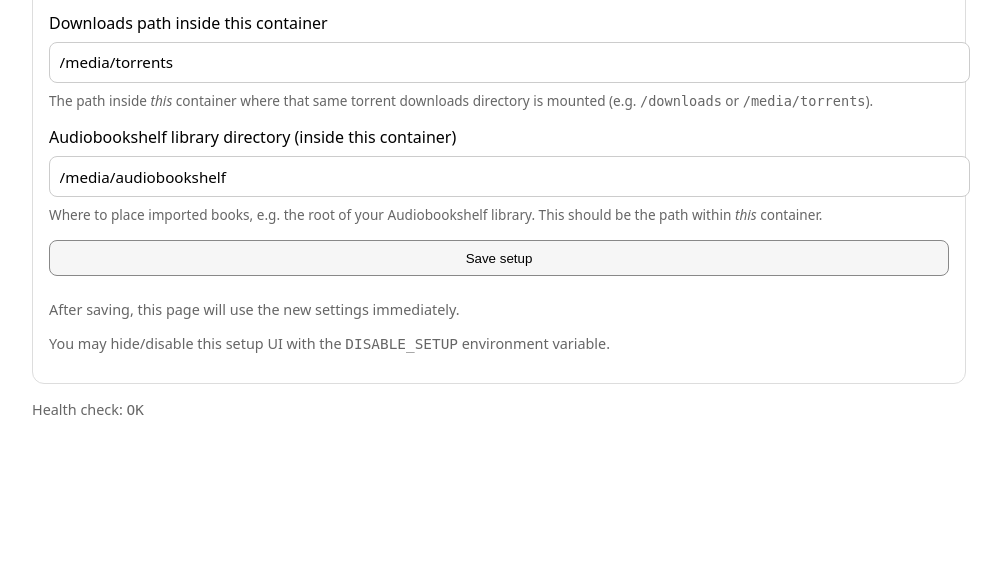
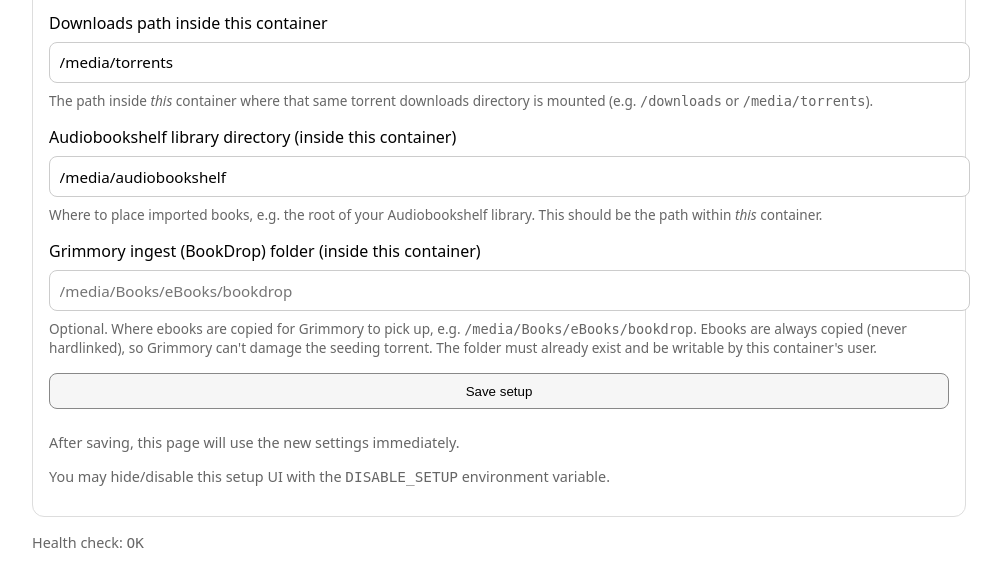
Before and after one commit to raygan/mam-audiofinder, a FastAPI app: page / in a window 1280 px wide. Shown: the part 712-1296 px from the top of the page, without its empty margins (0-1001 px from the left). Before the commit the page ends 1127 px from the top, so only its background shows below. Run offline with FastAPI, Linux system fonts and the light colour scheme.

Commit message:
Wire up ebook import to Grimmory
EBOOK_INGEST_DIR (Setup page or env): saving it in Setup does a real write
test and refuses an unusable folder; startup logs a warning if it's broken;
/health gains an ebook_ingest field (cheap check, no writes) and the main
page shows any problem.

GET /import/ebook-choices lists a torrent's ebook files grouped by book with
the preferred format ticked. /import routes ebook rows to the copy-only
Grimmory importer with the chosen files, then applies the ebook post-import
category. The History Import panel for ebooks shows the torrent (row's own
preselected) and format checkboxes; audiobook import also preselects the
row's torrent.

Co-Authored-By: Claude Opus 5.5 <noreply@anthropic.com>

```diff
--- a/app/config.py
+++ b/app/config.py
@@ -121,6 +121,8 @@ class Settings:
         self.QB_PATH_MAP = build_qb_path_map(raw_pm_cfg, raw_pm_env, self.DL_DIR, self.QB_INNER_DL_PREFIX)
 
         # Ebooks (Grimmory). Always copied; there is deliberately no import-mode setting.
+        # In-container path of Grimmory's ingest (BookDrop) folder.
+        self.EBOOK_INGEST_DIR = (pick("EBOOK_INGEST_DIR") or "").rstrip("/")
         self.EBOOK_EXTENSIONS = importer.parse_ext_list(
             pick("EBOOK_EXTENSIONS"), importer.DEFAULT_EBOOK_EXTENSIONS)
         # Only decides which format is pre-selected; the user picks at import.
--- a/app/main.py
+++ b/app/main.py
@@ -31,6 +31,7 @@ def setup_context(request: Request) -> dict:
         "qb_url": settings.QB_URL,
         "qb_user": settings.QB_USER,
         "lib_dir": settings.LIB_DIR,
+        "ebook_ingest_dir": settings.EBOOK_INGEST_DIR,
         "qb_prefix": qb_prefix,
         "app_prefix": app_prefix,
     }
@@ -41,6 +42,7 @@ class SetupPayload(BaseModel):
     qb_user: str | None = None
     qb_pass: str | None = None
     lib_dir: str | None = None
+    ebook_ingest_dir: str | None = None
     qb_prefix: str | None = None
     app_prefix: str | None = None
 
@@ -51,6 +53,12 @@ UPSTREAM_FAILED = qb.UPSTREAM_FAILED
 async def lifespan(_app):
     # uvicorn attaches its log handlers after import; cover those too.
     mam.install_log_redaction()
+    if settings.EBOOK_INGEST_DIR:
+        problem = importer.ingest_dir_problem(settings.EBOOK_INGEST_DIR, write_test=True)
+        if problem:
+            log.warning("Ebook import disabled: %s", problem)
+        else:
+            log.info("Ebook ingest folder OK: %s", settings.EBOOK_INGEST_DIR)
     yield
 
 app = FastAPI(title="MAM Book Finder", version=mam.APP_VERSION, lifespan=lifespan)
@@ -90,7 +98,12 @@ async def mam_error_handler(request: Request, exc: mam.MamError):
 
 @app.get("/health")
 async def health():
-    return {"ok": True}
+    # "ok" stays a plain liveness flag; ebook_ingest reports the Grimmory folder.
+    if not settings.EBOOK_INGEST_DIR:
+        ingest = "not configured"
+    else:
+        ingest = importer.ingest_dir_problem(settings.EBOOK_INGEST_DIR) or "ok"
+    return {"ok": True, "ebook_ingest": ingest}
 
 @app.get("/", response_class=HTMLResponse)
 async def home(request: Request):
@@ -123,6 +136,12 @@ async def api_setup(body: SetupPayload):
         cfg["QB_PASS"] = body.qb_pass
     if body.lib_dir and body.lib_dir.strip():
         cfg["LIB_DIR"] = body.lib_dir.strip()
+    if body.ebook_ingest_dir and body.ebook_ingest_dir.strip():
+        ingest = body.ebook_ingest_dir.strip().rstrip("/") or "/"
+        problem = importer.ingest_dir_problem(ingest, write_test=True)
+        if problem:
+            raise HTTPException(status_code=400, detail=problem)
+        cfg["EBOOK_INGEST_DIR"] = ingest
 
     if body.qb_prefix and body.qb_prefix.strip() and body.app_prefix and body.app_prefix.strip():
         qb_prefix = body.qb_prefix.strip().rstrip("/") or "/"
@@ -215,28 +234,56 @@ async def qb_torrents(media: str = "audiobook"):
 
 # ---------------------------- Perform Import ----------------------------
 class ImportBody(BaseModel):
-    author: str
-    title: str
     hash: str
     history_id: int | None = None
+    # audiobooks
+    author: str | None = None
+    title: str | None = None
+    # ebooks: relative paths from /import/ebook-choices
+    files: list[str] | None = None
+
+async def _content_root(h: str) -> Path:
+    return Path(importer.map_qb_path(await qb.content_path(h), settings.QB_PATH_MAP))
+
+@app.get("/import/ebook-choices")
+async def ebook_choices(hash: str):
+    """Ebook files in a completed torrent, grouped by book, preferred format pre-selected."""
+    src_root = await _content_root(hash)
+    books = await run_in_threadpool(
+        importer.ebook_choices, src_root, settings.EBOOK_EXTENSIONS, settings.EBOOK_FORMAT_PREFERENCE)
+    return {"books": books}
 
 @app.post("/import")
 async def do_import(body: ImportBody):
     h = body.hash
     # The History row decides the importer, not the browser.
     media_type = db.history_media_type(body.history_id, h)
+
     if media_type == "ebook":
-        # Grimmory import arrives in a later 0.8 step; never send an ebook to the ABS library.
-        raise HTTPException(status_code=400, detail="Ebook import isn't available yet")
-    src_root = Path(importer.map_qb_path(await qb.content_path(h), settings.QB_PATH_MAP))
-
-    # Destination: /library/Author/Title[/...]; file copying runs off the event loop.
-    dest_dir = await run_in_threadpool(
-        importer.import_audiobook, src_root, body.author, body.title, settings.LIB_DIR, settings.IMPORT_MODE)
+        problem = importer.ingest_dir_problem(settings.EBOOK_INGEST_DIR)
+        if problem:
+            raise HTTPException(status_code=400, detail=problem)
+        if not body.files:
+            raise HTTPException(status_code=400, detail="Choose at least one file to import")
+        src_root = await _content_root(h)
+        # Copy only (never link/move); flat into Grimmory's ingest folder.
+        copied = await run_in_threadpool(
+            importer.import_ebooks, src_root, body.files, settings.EBOOK_INGEST_DIR, settings.EBOOK_EXTENSIONS)
+        dest = settings.EBOOK_INGEST_DIR
+        result = {"files": [p.name for p in copied]}
+    else:
+        author, title = (body.author or "").strip(), (body.title or "").strip()
+        if not author or not title:
+            raise HTTPException(status_code=400, detail="Author and title are required")
+        src_root = await _content_root(h)
+        # Destination: /library/Author/Title[/...]; file copying runs off the event loop.
+        dest = await run_in_threadpool(
+            importer.import_audiobook, src_root, author, title, settings.LIB_DIR, settings.IMPORT_MODE)
+        result = {}
 
     # post-import: clear or change category so it disappears from our list
     if h and settings.QB_URL:
         await qb.set_category_best_effort(h, settings.postimport_category(media_type))
 
     db.mark_imported(body.history_id, h)
-    return {"ok": True, "dest": str(dest_dir)}
+    return {"ok": True, "dest": str(dest), **result}
--- a/app/static/app.js
+++ b/app/static/app.js
@@ -35,6 +35,11 @@ function mediaBadge(type) {
     const r = await fetch('/health');
     const j = await r.json();
     document.getElementById('health').textContent = j.ok ? 'OK' : 'Not OK';
+    const warn = document.getElementById('ingestWarn');
+    if (warn && j.ebook_ingest && j.ebook_ingest !== 'ok' && j.ebook_ingest !== 'not configured') {
+      warn.textContent = `Ebook import unavailable: ${j.ebook_ingest}`;
+      warn.style.display = '';
+    }
   } catch {
     document.getElementById('health').textContent = 'Error';
   }
@@ -210,6 +215,124 @@ function makeResultRow(it) {
   return tr;
 }
 
+// ---------- Ebook import (Grimmory) ----------
+// One torrent can hold several formats of a book; the user ticks what to copy
+// (preferred format pre-ticked). Files are always copied, never linked.
+async function openEbookImport(expTd, h, tr) {
+  expTd.innerHTML = `
+    <div class="import-form" style="padding:8px;border:1px solid #ddd;border-radius:8px;margin:6px 0;">
+      <div style="display:flex;gap:8px;flex-wrap:wrap;align-items:center;">
+        <span>Import to Grimmory from:</span>
+        <select class="imp-torrent" style="min-width:280px;max-width:100%;">
+          <option disabled selected>Loading torrents…</option>
+        </select>
+      </div>
+      <div class="imp-files" style="margin-top:8px;"></div>
+      <button class="imp-go" style="margin-top:8px;" disabled>Copy to Grimmory</button>
+      <div class="imp-status" style="margin-top:6px;color:#666;"></div>
+    </div>
+  `;
+  const sel   = expTd.querySelector('.imp-torrent');
+  const box   = expTd.querySelector('.imp-files');
+  const goBtn = expTd.querySelector('.imp-go');
+  const st    = expTd.querySelector('.imp-status');
+
+  const errorOf = async (r) => {
+    let msg = `HTTP ${r.status}`;
+    try { const j = await r.json(); if (j?.detail) msg += ` — ${j.detail}`; } catch {}
+    return msg;
+  };
+
+  const loadChoices = async () => {
+    box.textContent = 'Loading files…';
+    goBtn.disabled = true;
+    try {
+      const r = await fetch(`/import/ebook-choices?hash=${encodeURIComponent(sel.value)}`);
+      if (!r.ok) throw new Error(await errorOf(r));
+      const books = (await r.json()).books || [];
+      box.innerHTML = '';
+      if (!books.length) { box.textContent = 'No ebook files in this torrent.'; return; }
+      books.forEach((b) => {
+        const div = document.createElement('div');
+        div.style.margin = '4px 0';
+        const name = document.createElement('div');
+        name.textContent = b.book;
+        name.style.fontWeight = '600';
+        div.appendChild(name);
+        b.files.forEach((f) => {
+          const label = document.createElement('label');
+          label.style.display = 'block';
+          label.style.marginLeft = '1rem';
+          const cb = document.createElement('input');
+          cb.type = 'checkbox';
+          cb.value = f.path;
+          cb.checked = !!f.selected;
+          cb.addEventListener('change', () => { goBtn.disabled = !box.querySelector('input:checked'); });
+          label.appendChild(cb);
+          label.append(` ${f.format.toUpperCase()} · ${formatSize(f.size)}`);
+          label.title = f.path;
+          div.appendChild(label);
+        });
+        box.appendChild(div);
+      });
+      goBtn.disabled = !box.querySelector('input:checked');
+    } catch (e) {
+      console.error(e);
+      box.textContent = `Failed to list files: ${e.message}`;
+    }
+  };
+
+  try {
+    const r = await fetch('/qb/torrents?media=ebook');
+    if (!r.ok) throw new Error(await errorOf(r));
+    const items = (await r.json()).items || [];
+    sel.innerHTML = '';
+    items.forEach((t) => {
+      const opt = document.createElement('option');
+      opt.value = t.hash;
+      opt.textContent = t.name;
+      if (h.qb_hash && t.hash === h.qb_hash) opt.selected = true;
+      sel.appendChild(opt);
+    });
+    if (!items.length) {
+      sel.innerHTML = '<option disabled selected>No completed ebook torrents</option>';
+      return;
+    }
+    sel.addEventListener('change', loadChoices);
+    await loadChoices();
+  } catch (e) {
+    console.error(e);
+    sel.innerHTML = '<option disabled selected>Failed to load torrents</option>';
+    st.textContent = e.message;
+    return;
+  }
+
+  goBtn.addEventListener('click', async (ev) => {
+    ev.preventDefault();
+    const files = [...box.querySelectorAll('input:checked')].map(cb => cb.value);
+    if (!files.length) return;
+    goBtn.disabled = true;
+    st.textContent = 'Copying…';
+    try {
+      const r = await fetch('/import', {
+        method: 'POST',
+        headers: { 'Content-Type': 'application/json' },
+        body: JSON.stringify({ hash: sel.value, history_id: h.id, files })
+      });
+      if (!r.ok) throw new Error(await errorOf(r));
+      const jr = await r.json();
+      st.textContent = `Copied to Grimmory: ${(jr.files || []).join(', ')}`;
+      goBtn.textContent = 'Imported';
+      const statusTd = tr.children[5];
+      if (statusTd) statusTd.textContent = 'imported';
+    } catch (e) {
+      console.error(e);
+      st.textContent = `Failed: ${e.message}`;
+      goBtn.disabled = false;
+    }
+  });
+}
+
 // ---------- Helpers ----------
 function escapeHtml(s) {
   return (s || '').toString()
@@ -261,11 +384,6 @@ async function loadHistory() {
       const importBtn = document.createElement('button');
       importBtn.textContent = 'Import';
       const isEbook = h.media_type === 'ebook';
-      if (isEbook) {
-        // Grimmory import arrives in a later 0.8 step.
-        importBtn.disabled = true;
-        importBtn.title = 'Ebook import to Grimmory is coming soon';
-      }
       const rmBtn = document.createElement('button');
       rmBtn.textContent = 'Remove';
       rmBtn.addEventListener('click', async () => {
@@ -318,6 +436,10 @@ importBtn.addEventListener('click', async () => {
     return;
   }
   exp.style.display = '';
+  if (isEbook) {
+    await openEbookImport(expTd, h, tr);
+    return;
+  }
   expTd.innerHTML = `
     <div class="import-form" style="padding:8px;border:1px solid #ddd;border-radius:8px;margin:6px 0;">
       <div style="display:flex;gap:8px;flex-wrap:wrap;align-items:center;">
@@ -352,6 +474,7 @@ importBtn.addEventListener('click', async () => {
       const opt = document.createElement('option');
       opt.value = t.hash;
       opt.textContent = `${t.name}  —  ${t.single_file ? 'single-file' : (t.root || t.name)}`;
+      if (h.qb_hash && t.hash === h.qb_hash) opt.selected = true;
       sel.appendChild(opt);
     });
     if (!sel.children.length) {
--- a/app/static/setup.js
+++ b/app/static/setup.js
@@ -29,6 +29,7 @@ document.addEventListener('DOMContentLoaded', () => {
       qb_prefix: document.getElementById('qb_prefix')?.value.trim() || '',
       app_prefix: document.getElementById('app_prefix')?.value.trim() || '',
       lib_dir: document.getElementById('lib_dir')?.value.trim() || '',
+      ebook_ingest_dir: document.getElementById('ebook_ingest_dir')?.value.trim() || '',
     };
 
     statusEl.textContent = 'Saving…';
--- a/app/templates/index.html
+++ b/app/templates/index.html
@@ -99,6 +99,7 @@
     </div>
 
     <p class="muted">Health check: <code id="health">…</code></p>
+    <p id="ingestWarn" style="display:none;color:#a33;"></p>
   </div>
   <div style="margin-left:auto">
     <button id="showHistoryBtn" title="Show download history">History & Import</button>
--- a/app/templates/setup.html
+++ b/app/templates/setup.html
@@ -82,6 +82,12 @@
       </div>
 
       <div class="row">
+        <label for="ebook_ingest_dir">Grimmory ingest (BookDrop) folder (inside this container)</label>
+        <input id="ebook_ingest_dir" name="ebook_ingest_dir" type="text" value="{{ ebook_ingest_dir }}" placeholder="/media/Books/eBooks/bookdrop" />
+        <small>Optional. Where ebooks are copied for Grimmory to pick up, e.g. <code>/media/Books/eBooks/bookdrop</code>. Ebooks are always copied (never hardlinked), so Grimmory can't damage the seeding torrent. The folder must already exist and be writable by this container's user.</small>
+      </div>
+
+      <div class="row">
         <button type="submit">Save setup</button>
         <span id="setupStatus" class="muted"></span>
       </div>
```
Also changed, not shown: app/importer.py (+30 -2 lines), tests/conftest.py (+12 -0 lines), tests/test_ebook_routes.py (added, +148 -0 lines), tests/test_import.py (+0 -12 lines), tests/test_media_types.py (+5 -4 lines), tests/test_routes.py (+3 -1 lines).
